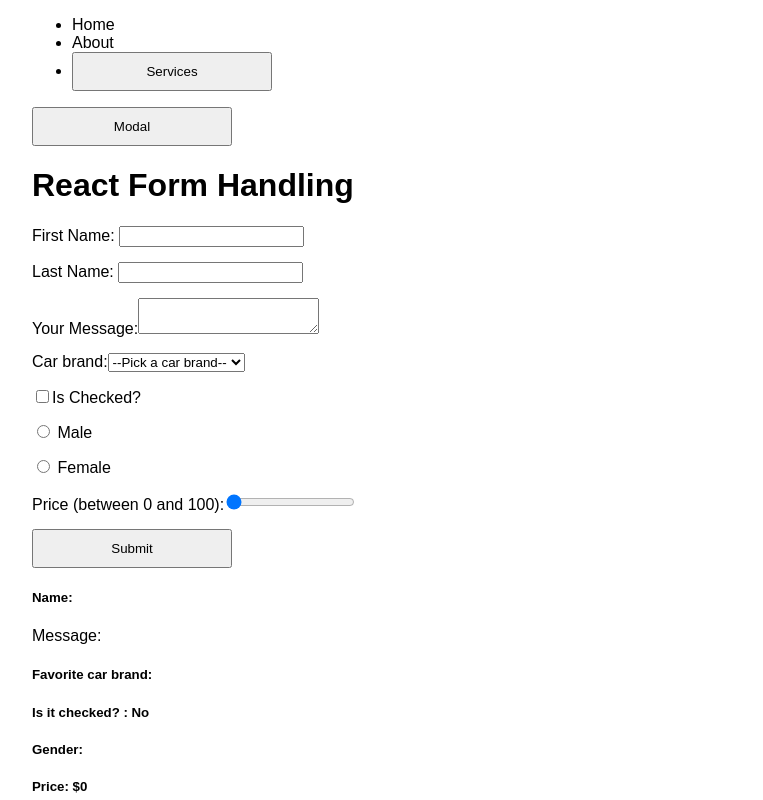
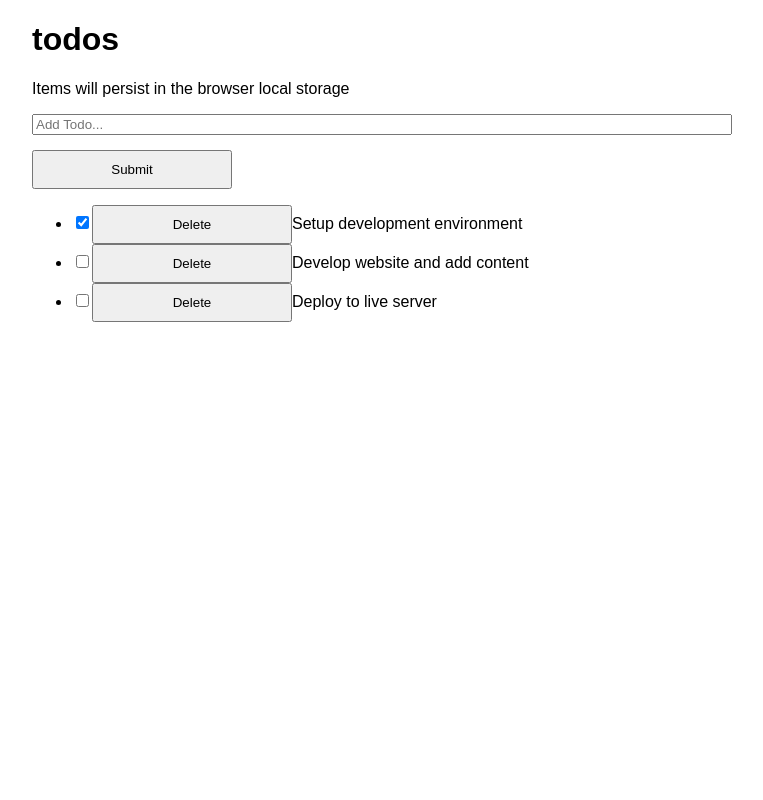
Before and after one commit to fickryiman/react-todo-app, a React (Vite) app: page / in a window 1280 px wide. Shown: the top 800 px of the page, without its empty margins (258-1021 px from the left). Built offline with nearby package versions, Linux system fonts and the light colour scheme.

Commit message:
form handling

```diff
--- a/package.json
+++ b/package.json
@@ -11,7 +11,8 @@
   },
   "dependencies": {
     "react": "^18.2.0",
-    "react-dom": "^18.2.0"
+    "react-dom": "^18.2.0",
+    "uuid": "^9.0.0"
   },
   "devDependencies": {
     "@types/react": "^18.0.28",
--- a/src/components/InputTodo.jsx
+++ b/src/components/InputTodo.jsx
@@ -1,9 +1,40 @@
-const InputTodo = () => {
+import { useState } from "react";
+
+
+const InputTodo = ({ addTodoItem }) => {
+
+  const [title, setTitle] = useState('');
+  const [message, setMessage] = useState('');
+
+  const handleChange = (e) => {
+    setTitle(e.target.value);
+  };
+
+  const handleSubmit = (e) => {
+    e.preventDefault();
+    if (title.trim()) {
+      addTodoItem(title);
+      setTitle('');
+      setMessage('');
+    } else {
+      setMessage('Please add item');
+    }
+  };
+
   return (
-    <div>
-      input field here...
-    </div>
-  )
-}
+    <>
+      <form onSubmit={handleSubmit}>
+        <input
+          type="text"
+          placeholder="Add Todo..."
+          value={title}
+          onChange={handleChange}
+        />
+        <button>Submit</button>
+      </form>
+      <span>{message}</span>
+    </>
+  );
+};
 
 export default InputTodo;
--- a/src/components/TodoItem.jsx
+++ b/src/components/TodoItem.jsx
@@ -1,6 +1,15 @@
-const TodoItem = ({ itemProp }) => {
+const TodoItem = ({ itemProp, handleChange, deleteTodo }) => {
+
   return (
-    <li>{itemProp.title}</li>
+    <li>
+      <input
+        type="checkbox"
+        checked={itemProp.completed}
+        onChange={() => handleChange(itemProp.id)}
+      />
+      <button onClick={() => deleteTodo(itemProp.id)}>Delete</button>
+      {itemProp.title}
+    </li>
   )
 };
 
--- a/src/components/TodosList.jsx
+++ b/src/components/TodosList.jsx
@@ -1,10 +1,15 @@
 import TodoItem from '@/components/TodoItem';
 
-const TodosList = ({ todosProps }) => {
+const TodosList = ({ todosProps, handleChange, deleteTodo }) => {
   return (
     <ul>
       {todosProps.map((todo) => (
-        <TodoItem key={todo.id} itemProp={todo} />
+        <TodoItem
+          key={todo.id}
+          itemProp={todo}
+          handleChange={handleChange}
+          deleteTodo={deleteTodo}
+        />
       ))}
     </ul>
   );
--- a/src/components/TodosLogic.jsx
+++ b/src/components/TodosLogic.jsx
@@ -1,30 +1,67 @@
 import InputTodo from '@/components/InputTodo';
 import TodosList from '@/components/TodosList';
+import { useState } from 'react';
+import { v4 as uuidv4 } from 'uuid';
 
 const TodosLogic = () => {
 
-  const todos = [
+  const [ todos, setTodos ] = useState([
     {
-      id: 1,
+      id: uuidv4,
       title: 'Setup development environment',
       completed: true,
     },
     {
-      id: 2,
+      id: uuidv4,
       title: 'Develop website and add content',
       completed: false,
     },
     {
-      id: 3,
+      id: uuidv4,
       title: 'Deploy to live server',
       completed: false,
     },
-  ];
+  ]);
+
+  const handleChange = (id) => {
+    setTodos((prevState) =>
+      prevState.map((todo) => {
+        if (todo.id === id) {
+          return {
+            ...todo,
+            completed: !todo.completed,
+          };
+        }
+        return todo;
+      })
+    );
+  };
+
+  const deleteTodo = (id) => {
+    setTodos([
+      ...todos.filter((todo) => {
+        return todo.id !== id;
+      }),
+    ]);
+  };
+
+  const addTodoItem = (title) => {
+    const newTodo = {
+      id: uuidv4,
+      title: title,
+      completed: false,
+    };
+    setTodos([...todos, newTodo]);
+  };
 
   return (
     <div>
-      <InputTodo />
-      <TodosList todosProps={todos} />
+      <InputTodo addTodoItem={addTodoItem} />
+      <TodosList
+        todosProps={todos}
+        handleChange={handleChange}
+        deleteTodo={deleteTodo}
+      />
     </div>
   );
 
--- a/src/main.jsx
+++ b/src/main.jsx
@@ -12,9 +12,9 @@
 
 root.render(
   <React.StrictMode>
-    <Navbar />
+    {/* <Navbar />
     <Modal />
-    <Form />
+    <Form /> */}
     <TodoApp />
   </React.StrictMode>
 );
```
Also changed, not shown: 1 other file (tests, documents, lock files or other folders).
